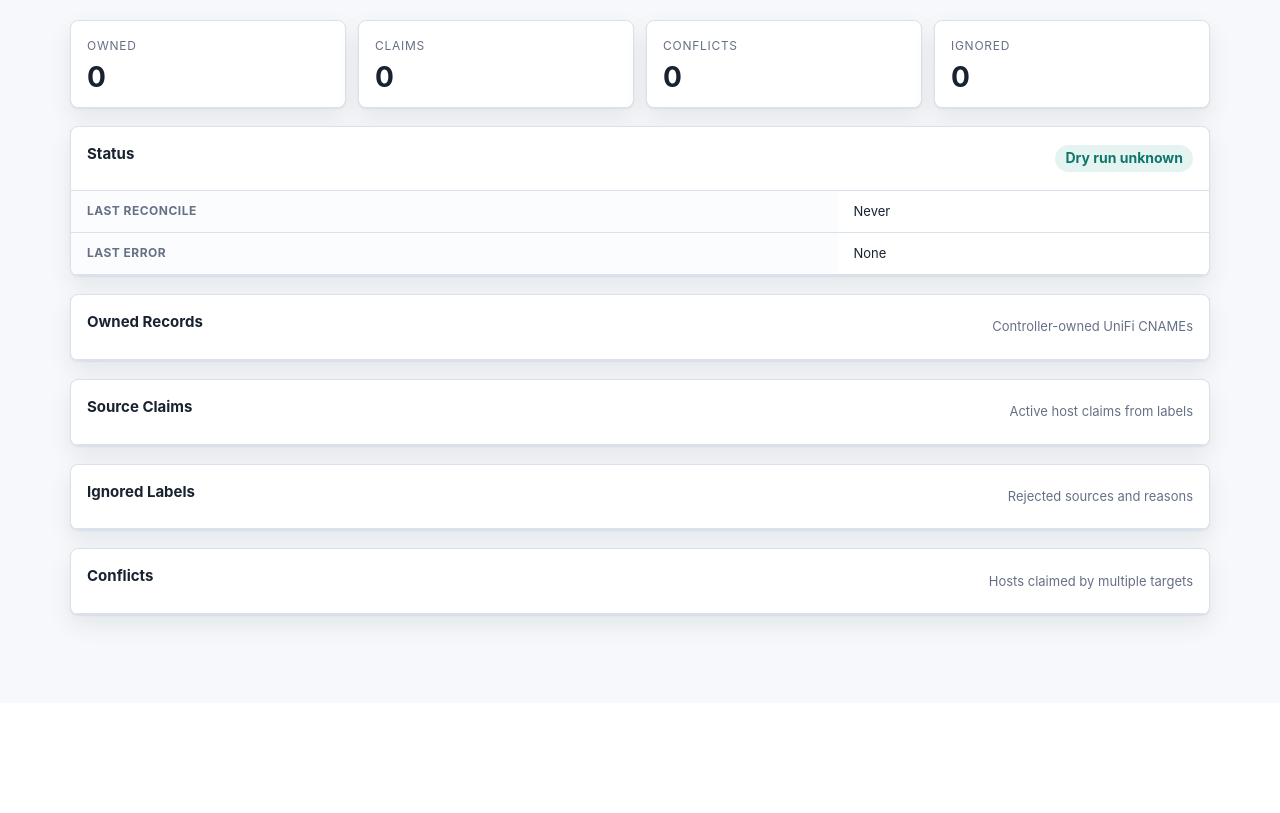
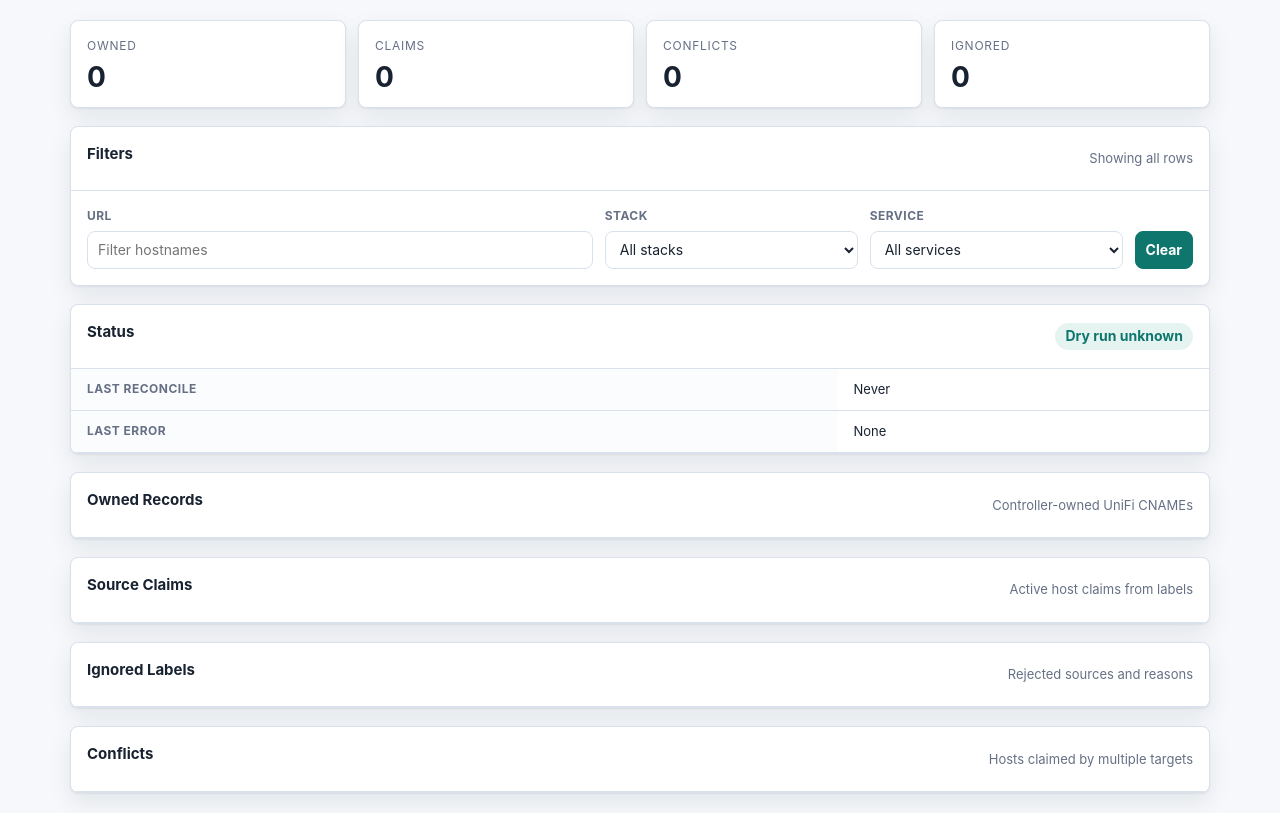
Before and after one commit to constructorfleet/traefik-unifi-dns, a Python web app: template app/templates/dashboard.html in a window 1280 px wide. Shown: the part 97-910 px from the top of the page. Before the commit the page ends 732 px from the top, so only its background shows below. Run offline with Jinja, Linux system fonts and the light colour scheme; the template is opened without the code that fills it, so the values that code supplies are empty.

Commit message:
Add dashboard service stack and URL filters

```diff
--- a/app/templates/dashboard.html
+++ b/app/templates/dashboard.html
@@ -65,6 +65,21 @@
     }
     .badge.warn{background:var(--warn-soft);color:var(--warn)}
     .grid{display:grid;grid-template-columns:1fr;gap:18px}
+    .filters{display:grid;grid-template-columns:2fr 1fr 1fr auto;gap:12px;align-items:end;padding:16px}
+    .field{display:grid;gap:6px}
+    .field label{color:var(--muted);font-size:12px;font-weight:700;text-transform:uppercase;letter-spacing:.04em}
+    input,select,button{
+      width:100%;
+      min-height:38px;
+      border:1px solid var(--line);
+      border-radius:8px;
+      background:#fff;
+      color:var(--text);
+      font:inherit;
+      padding:7px 10px;
+    }
+    button{cursor:pointer;background:var(--accent);border-color:var(--accent);color:#fff;font-weight:700}
+    button:hover{filter:brightness(.96)}
     .panel{overflow:hidden}
     .panel-head{display:flex;align-items:center;justify-content:space-between;gap:12px;padding:16px;border-bottom:1px solid var(--line)}
     .panel-note{color:var(--muted);font-size:13px}
@@ -80,6 +95,7 @@
       .shell{padding:14px}
       .topbar{align-items:flex-start;flex-direction:column}
       .cards{grid-template-columns:repeat(2,minmax(0,1fr))}
+      .filters{grid-template-columns:1fr}
       th,td{padding:10px 12px}
     }
   </style>
@@ -100,6 +116,27 @@
       <div class="card"><div class="label">Claims</div><div id="claims-count" class="value">0</div></div>
       <div class="card"><div class="label">Conflicts</div><div id="conflicts-count" class="value">0</div></div>
       <div class="card"><div class="label">Ignored</div><div id="ignored-count" class="value">0</div></div>
+    </section>
+    <section class="panel">
+      <div class="panel-head">
+        <h2>Filters</h2>
+        <span id="filter-summary" class="panel-note">Showing all rows</span>
+      </div>
+      <div class="filters">
+        <div class="field">
+          <label for="url-filter">URL</label>
+          <input id="url-filter" type="search" placeholder="Filter hostnames">
+        </div>
+        <div class="field">
+          <label for="stack-filter">Stack</label>
+          <select id="stack-filter"><option value="">All stacks</option></select>
+        </div>
+        <div class="field">
+          <label for="service-filter">Service</label>
+          <select id="service-filter"><option value="">All services</option></select>
+        </div>
+        <button id="clear-filters" type="button">Clear</button>
+      </div>
     </section>
     <section class="panel">
       <div class="panel-head">
@@ -136,6 +173,8 @@
   </main>
   <script>
     const $ = (id) => document.getElementById(id);
+    let currentState = null;
+    const filters = {url:"", stack:"", service:""};
 
     function text(value) {
       return value === null || value === undefined || value === "" ? "None" : String(value);
@@ -176,34 +215,107 @@
       root.append(table);
     }
 
+    function matchesFilters(row) {
+      const hostname = text(row.hostname).toLowerCase();
+      const urlMatch = !filters.url || hostname.includes(filters.url);
+      const stackMatch = !filters.stack || row.stack === filters.stack;
+      const serviceMatch = !filters.service || row.service === filters.service;
+      return urlMatch && stackMatch && serviceMatch;
+    }
+
+    function filterRows(rows, options = {}) {
+      return rows.filter((row) => {
+        const hostname = text(row.hostname).toLowerCase();
+        if (filters.url && !hostname.includes(filters.url)) return false;
+        if (!options.ignoreStack && filters.stack && row.stack !== filters.stack) return false;
+        if (!options.ignoreService && filters.service && row.service !== filters.service) return false;
+        return true;
+      });
+    }
+
+    function updateSelect(id, values, selected, allLabel) {
+      const select = $(id);
+      select.replaceChildren();
+      const all = document.createElement("option");
+      all.value = "";
+      all.textContent = allLabel;
+      select.append(all);
+      for (const value of values) {
+        const option = document.createElement("option");
+        option.value = value;
+        option.textContent = value;
+        option.selected = value === selected;
+        select.append(option);
+      }
+      if (selected && !values.includes(selected)) {
+        select.value = "";
+        filters[id === "stack-filter" ? "stack" : "service"] = "";
+      }
+    }
+
+    function updateFilterOptions(state) {
+      const rows = [...state.claims, ...state.ignored, ...state.owned_records];
+      const stacks = [...new Set(rows.map((row) => row.stack).filter(Boolean))].sort();
+      const services = [...new Set(rows
+        .filter((row) => !filters.stack || row.stack === filters.stack)
+        .map((row) => row.service)
+        .filter(Boolean))].sort();
+      updateSelect("stack-filter", stacks, filters.stack, "All stacks");
+      updateSelect("service-filter", services, filters.service, "All services");
+    }
+
+    function renderFilteredState() {
+      if (!currentState) return;
+      updateFilterOptions(currentState);
+      const owned = filterRows(currentState.owned_records);
+      const claims = filterRows(currentState.claims);
+      const ignored = filterRows(currentState.ignored);
+      const conflicts = filterRows(
+        currentState.conflicts.map((hostname) => ({hostname})),
+        {ignoreStack:true, ignoreService:true}
+      );
+      $("owned-count").textContent = owned.length;
+      $("claims-count").textContent = claims.length;
+      $("conflicts-count").textContent = conflicts.length;
+      $("ignored-count").textContent = ignored.length;
+      const active = [filters.url && `URL contains "${filters.url}"`, filters.stack && `stack ${filters.stack}`, filters.service && `service ${filters.service}`].filter(Boolean);
+      $("filter-summary").textContent = active.length ? `Filtered by ${active.join(", ")}` : "Showing all rows";
+      renderTables(owned, claims, ignored, conflicts);
+    }
+
+    function renderTables(owned, claims, ignored, conflicts) {
+      renderTable("owned-records", [
+        {key:"hostname", label:"Hostname"},
+        {key:"target", label:"CNAME target"},
+        {key:"stack", label:"Stack"},
+        {key:"service", label:"Service"}
+      ], owned, "No controller-owned records match the filters");
+      renderTable("claims", [
+        {key:"hostname", label:"Hostname"},
+        {key:"target", label:"Target"},
+        {key:"stack", label:"Stack"},
+        {key:"service", label:"Service"},
+        {key:"type", label:"Type"},
+        {key:"label", label:"Label"}
+      ], claims, "No active source claims match the filters");
+      renderTable("ignored", [
+        {key:"stack", label:"Stack"},
+        {key:"service", label:"Service"},
+        {key:"label", label:"Label"},
+        {key:"hostname", label:"Hostname"},
+        {key:"reason", label:"Reason"}
+      ], ignored, "No ignored labels match the filters");
+      renderTable("conflicts", [{key:"hostname", label:"Hostname"}], conflicts, "No conflicts match the URL filter");
+    }
+
     function renderState(state) {
-      $("owned-count").textContent = state.counts.owned;
-      $("claims-count").textContent = state.counts.claims;
-      $("conflicts-count").textContent = state.counts.conflicts;
-      $("ignored-count").textContent = state.counts.ignored;
+      currentState = state;
       $("dry-run").textContent = state.dry_run ? "Dry run enabled" : "Dry run disabled";
       $("dry-run").className = state.dry_run ? "badge warn" : "badge";
       $("last-reconcile").textContent = state.last_reconcile ? new Date(state.last_reconcile * 1000).toLocaleString() : "Never";
       $("last-error").textContent = text(state.last_error);
       $("last-error").className = state.last_error ? "error-text" : "";
-      renderTable("owned-records", [
-        {key:"hostname", label:"Hostname"},
-        {key:"target", label:"CNAME target"}
-      ], state.owned_records, "No controller-owned records");
-      renderTable("claims", [
-        {key:"hostname", label:"Hostname"},
-        {key:"target", label:"Target"},
-        {key:"service", label:"Service"},
-        {key:"type", label:"Type"},
-        {key:"label", label:"Label"}
-      ], state.claims, "No active source claims");
-      renderTable("ignored", [
-        {key:"service", label:"Service"},
-        {key:"label", label:"Label"},
-        {key:"hostname", label:"Hostname"},
-        {key:"reason", label:"Reason"}
-      ], state.ignored, "No ignored labels");
-      renderTable("conflicts", [{key:"hostname", label:"Hostname"}], state.conflicts.map((hostname) => ({hostname})), "No conflicts");
+      renderFilteredState();
     }
 
     async function fetchState() {
@@ -229,6 +341,26 @@
       events.onerror = () => setConnection("error", "Reconnecting");
     }
 
+    $("url-filter").addEventListener("input", (event) => {
+      filters.url = event.target.value.trim().toLowerCase();
+      renderFilteredState();
+    });
+    $("stack-filter").addEventListener("change", (event) => {
+      filters.stack = event.target.value;
+      renderFilteredState();
+    });
+    $("service-filter").addEventListener("change", (event) => {
+      filters.service = event.target.value;
+      renderFilteredState();
+    });
+    $("clear-filters").addEventListener("click", () => {
+      filters.url = "";
+      filters.stack = "";
+      filters.service = "";
+      $("url-filter").value = "";
+      renderFilteredState();
+    });
+
     connectEvents();
   </script>
 </body>
```
Also changed, not shown: app/dashboard.py (+9 -1 lines), app/traefik.py (+15 -5 lines), tests/test_controller.py (+2 -0 lines), tests/test_dashboard.py (+18 -2 lines), README.md.
